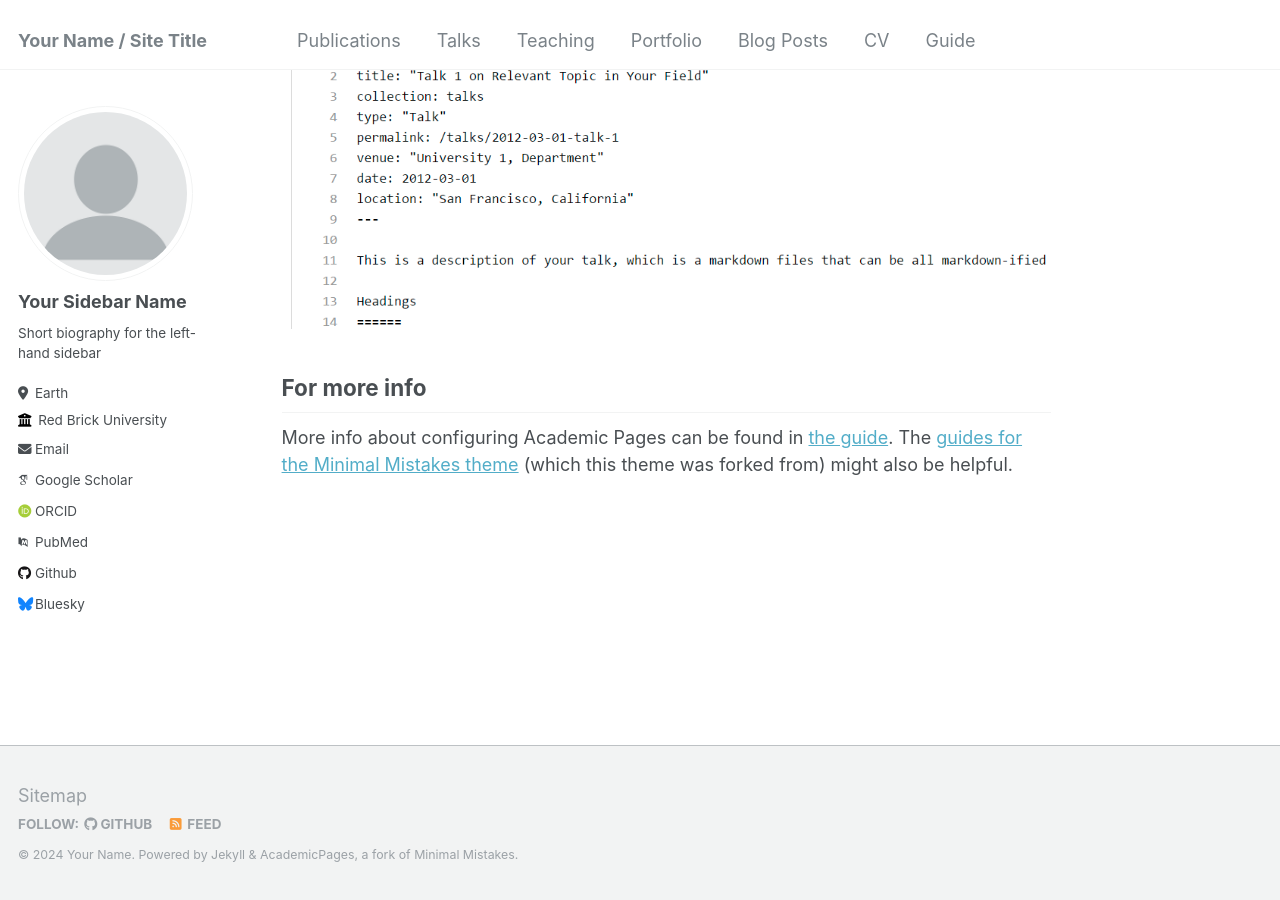
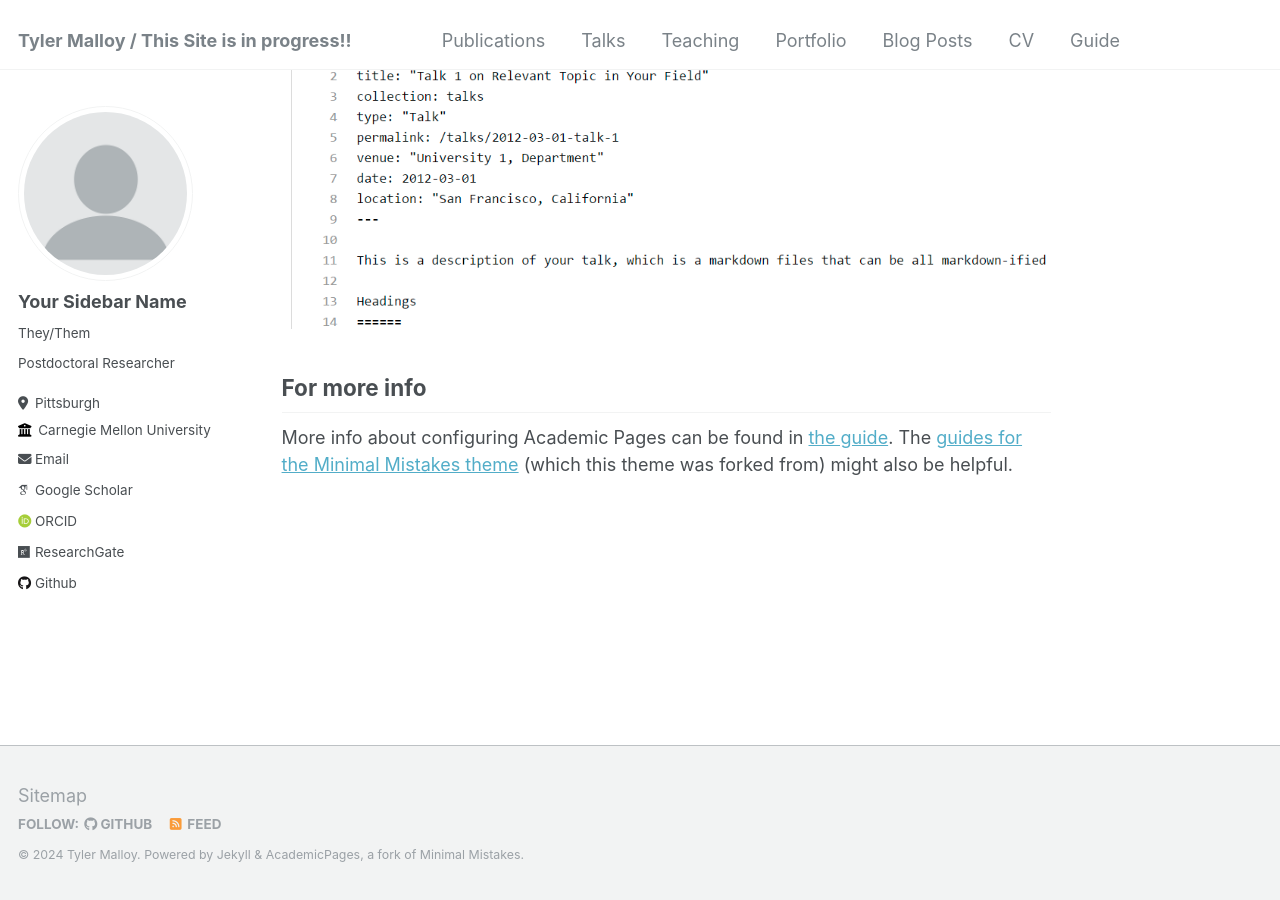
Before and after one commit to TylerJamesMalloy/tylerjamesmalloy.github.io, a Jekyll site: the page built from _pages/about.md, in a window 1280 px wide and 900 px high, scrolled down 2660 px. Built offline with Jekyll 4.4.1, drawn with Linux system fonts in a browser that asks for light colours; some web fonts are replaced.

Commit message:
changing info

```diff
--- a/_config.yml
+++ b/_config.yml
@@ -8,13 +8,13 @@
 
 # Basic Site Settings
 locale                   : "en-US"
-title                    : "Your Name / Site Title"
+title                    : "Tyler Malloy / This Site is in progress!!"
 title_separator          : "-"
-name                     : &name "Your Name"
-description              : &description "personal description"
-url                      : https://academicpages.github.io # the base hostname & protocol for your site e.g. "https://mmistakes.github.io"
+name                     : &name "Tyler Malloy"
+description              : &description "Human and Machine Learning Researcher"
+url                      : https://https://tylerjamesmalloy.github.io/ # the base hostname & protocol for your site e.g. "https://mmistakes.github.io"
 baseurl                  : "" # the subpath of your site, e.g. "/blog"
-repository               : "academicpages/academicpages.github.io"
+repository               : "tylerjamesmalloy/https://tylerjamesmalloy.github.io/"
 
 # Site Author - The following control what appear as part of the author content on the side bar.
 #               If a field is blank the icon and link will not appear, otherwise it will be shown.
@@ -23,32 +23,32 @@ author:
   # Biographic information
   avatar           : "profile.png"
   name             : "Your Sidebar Name"
-  pronouns         : # example: "she/her"
-  bio              : "Short biography for the left-hand sidebar"
-  location         : "Earth"
-  employer         : "Red Brick University"
+  pronouns         : "They/Them"
+  bio              : "Postdoctoral Researcher"
+  location         : "Pittsburgh"
+  employer         : "Carnegie Mellon University"
   uri              : # URL
-  email            : "none@example.org"
+  email            : "tylerjmalloy@cmu.edu"
 
   # Academic websites
   arxiv            : # URL - Update with the correct link to your profile
-  googlescholar    : "https://scholar.google.com/citations?user=PS_CX0AAAAAJ"
+  googlescholar    : "https://scholar.google.com/citations?user=gNvshb4AAAAJ&hl=en&oi=ao"
   impactstory      : # URL
-  orcid            : "http://orcid.org/yourorcidurl"
+  orcid            : "https://orcid.org/my-orcid?orcid=0000-0003-2512-984X"
   semantic         : # URL
-  pubmed           : "https://www.ncbi.nlm.nih.gov/pubmed/?term=john+snow"
-  researchgate     : # URL
+  pubmed           : #"https://www.ncbi.nlm.nih.gov/pubmed/?term=john+snow"
+  researchgate     : "https://www.researchgate.net/profile/Tyler-Malloy"
 
   # Repositories and software development
   bitbucket        : # Username - Update with your username on the site
   codepen          : # Username
   dribbble         : # Username
-  github           : "academicpages"
+  github           : "https://github.com/TylerJamesMalloy"
   kaggle           : # Username
   stackoverflow    : # User number or user number and name (i.e., use "1" or "1/jeff-atwood")
 
   # Social media
-  bluesky          : "bsky.app" # Replace this with you Bluesky username
+  bluesky          : # "bsky.app" # Replace this with you Bluesky username
   facebook         : # Username
   flickr           : # Username
   foursquare       : # Username
```
